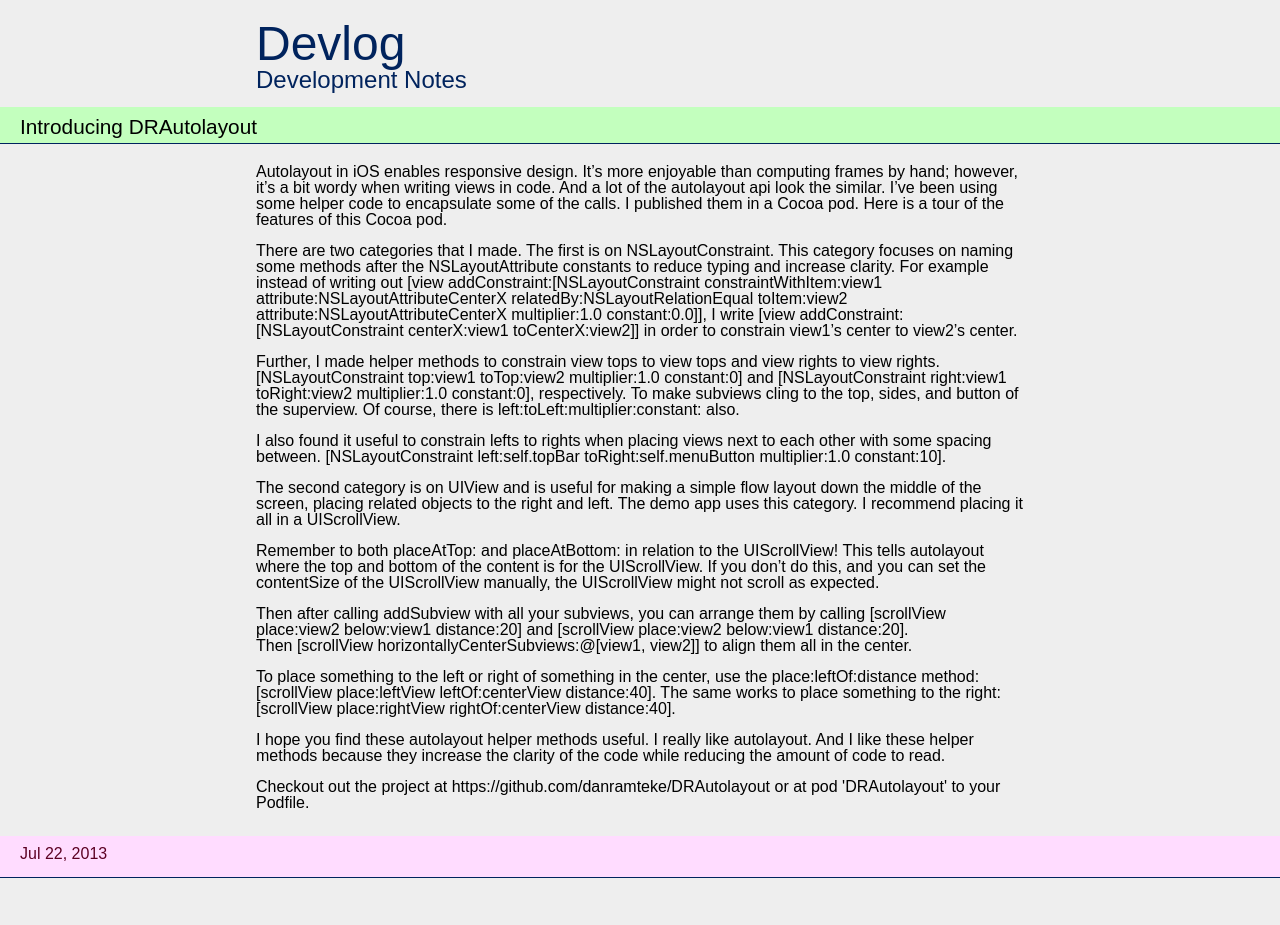
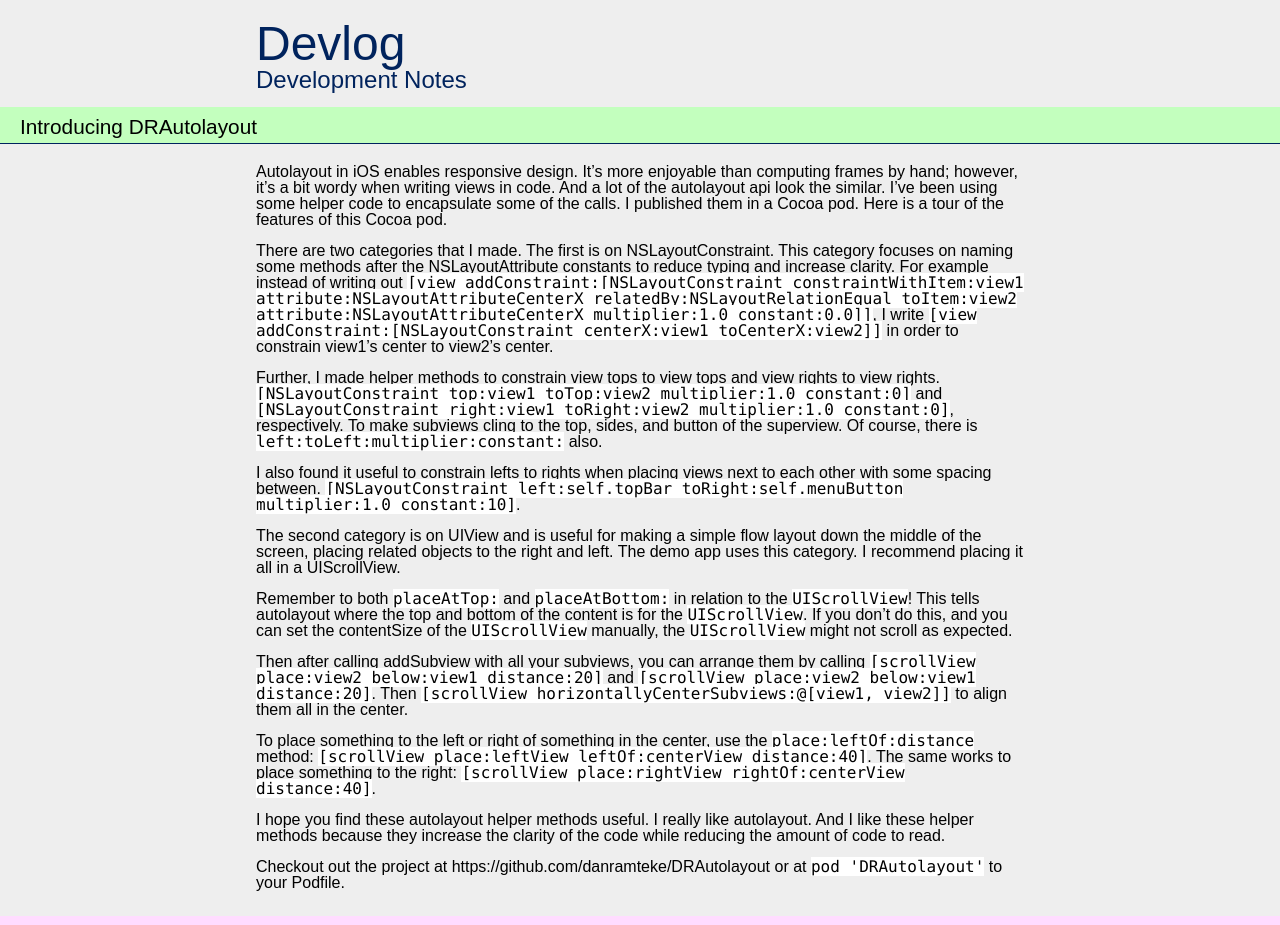
Before and after one commit to danramteke/devlog, a Jekyll site: the page built from index.html, in a window 1280 px wide. Shown: the top 925 px of the page. Built offline with Jekyll 4.4.1, drawn with Linux system fonts in a browser that asks for light colours; nearby versions of some CDN libraries; some web fonts are replaced; the list of posts is cut into pages by our own code.

Commit message:
trying out code colors

```diff
--- a/stylesheets/devlog.css
+++ b/stylesheets/devlog.css
@@ -108,6 +108,11 @@ footer, .signoff {
 	border-bottom: 1px #00235D solid;
 }
 
+code {
+	font-family: "Menlo", monospace;
+	background-color: white;
+}
+
 @media only screen and (min-width : 769px) {
 	.post p:not(.signoff), .post .gist, h1, .tagline {
 		width: 768px;
```
